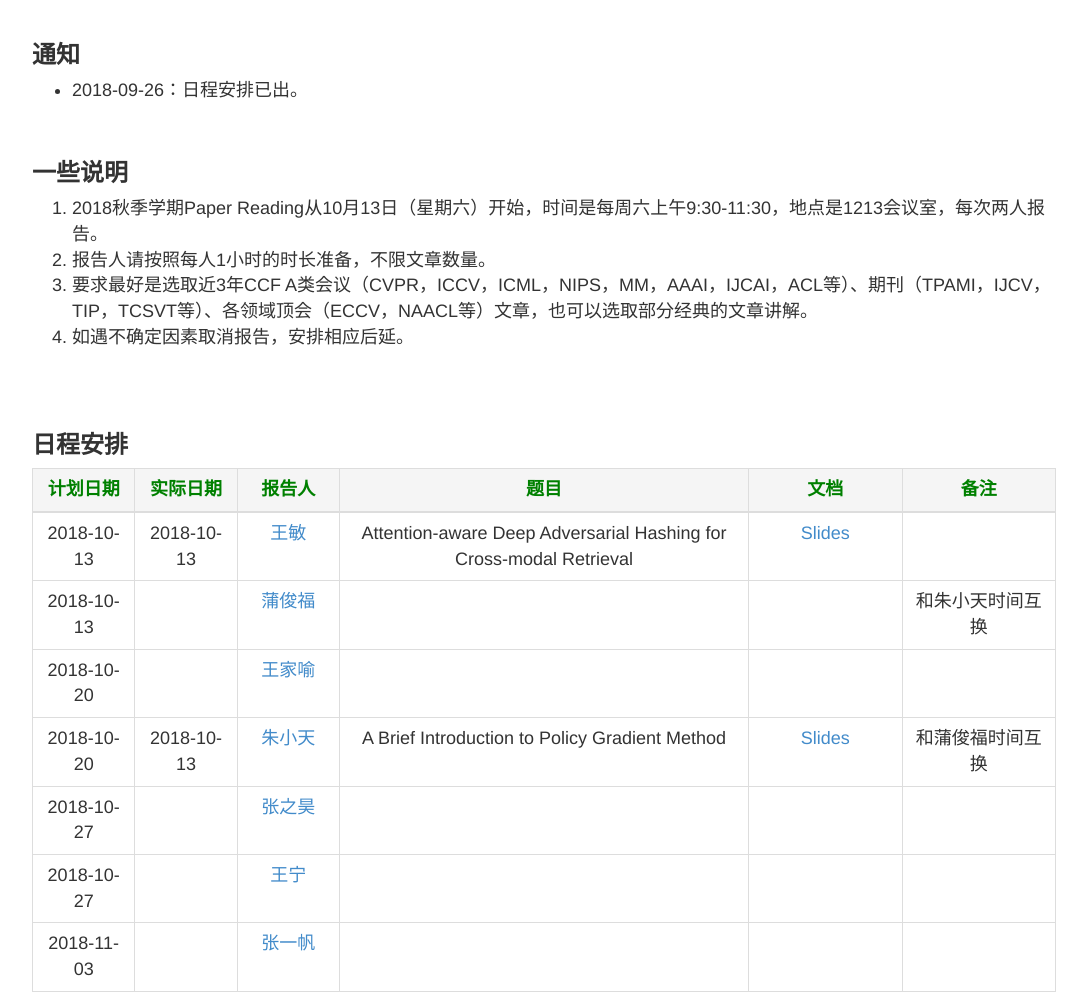
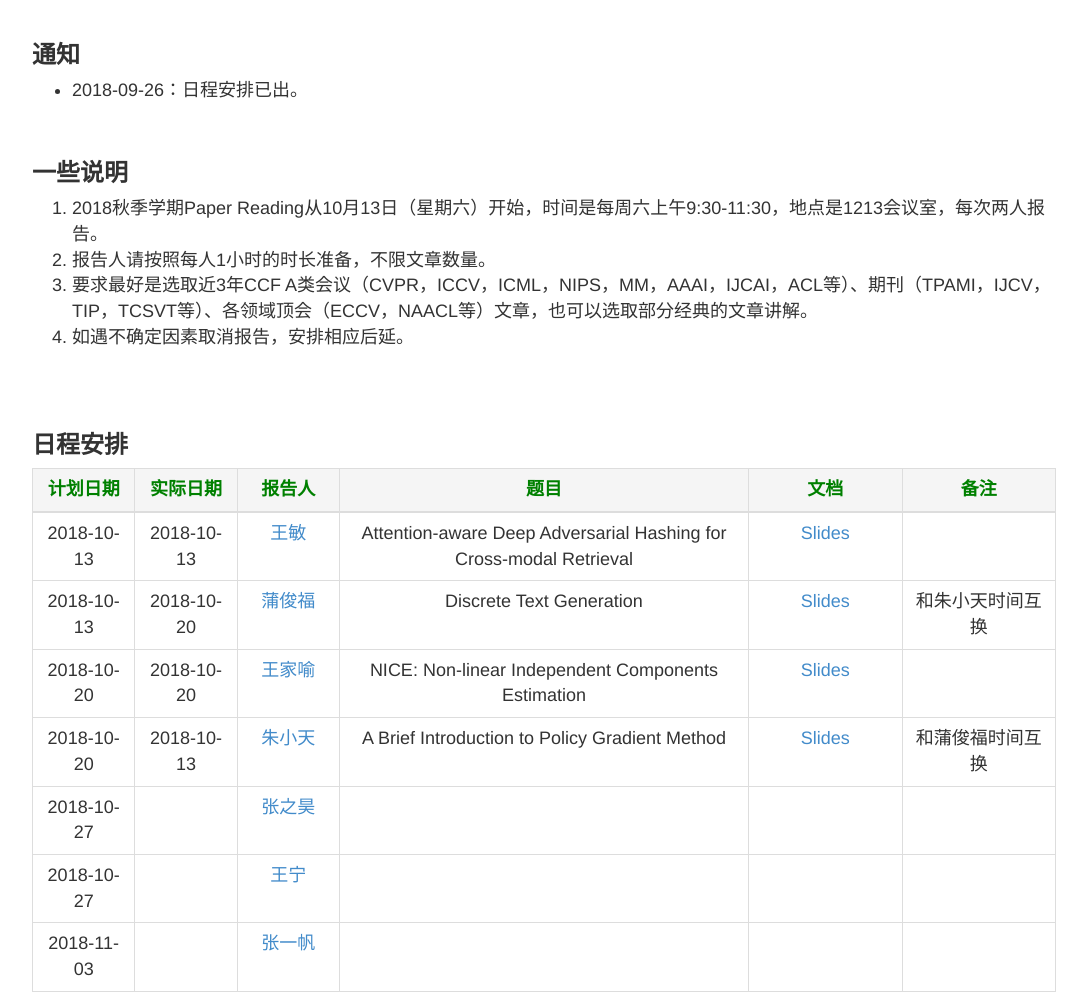
Before and after one commit to ustcmcc/PaperReading, a plain HTML site: page 2018fall/index.html in a window 1280 px wide. Shown: the part 108-1100 px from the top of the page, without its empty margins (96-1183 px from the left). Drawn offline with Linux system fonts and the light colour scheme.

Commit message:
update slides for junfu and jiayu

```diff
--- a/2018fall/index.html
+++ b/2018fall/index.html
@@ -51,15 +51,17 @@
 		</tr>
 
 		<tr>
-			<td>2018-10-13</td><td></td>
+			<td>2018-10-13</td><td>2018-10-20</td>
 			<td><a href="http://home.ustc.edu.cn/~pjh" target="_blank">蒲俊福</a></td>
-			<td></td><td></td><td>和朱小天时间互换</td>
+			<td>Discrete Text Generation</td>
+			<td><a href="./slides/20181020-pujunfu-discrete text generation.pdf" target="_blank">Slides</a></td><td>和朱小天时间互换</td>
 		</tr>
 
 		<tr>
-			<td>2018-10-20</td><td></td>
+			<td>2018-10-20</td><td>2018-10-20</td>
 			<td><a href="" target="_blank">王家喻</a></td>
-			<td></td><td></td><td></td>
+			<td>NICE: Non-linear Independent Components Estimation</td>
+			<td><a href="./slides/20181020-wangjiayu-NICE.pdf" target="_blank">Slides</a></td><td></td>
 		</tr>
 
 		<tr>
```
Also changed, not shown: 2 other files.
